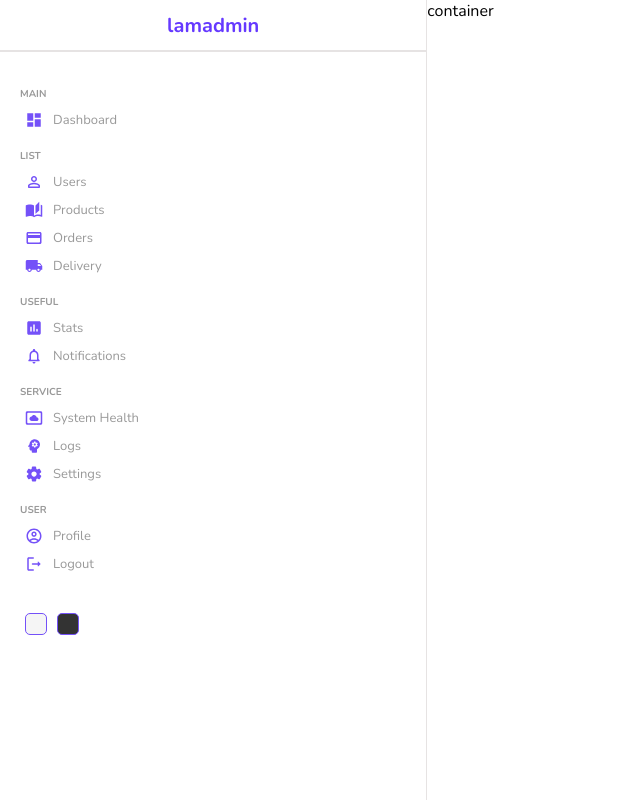
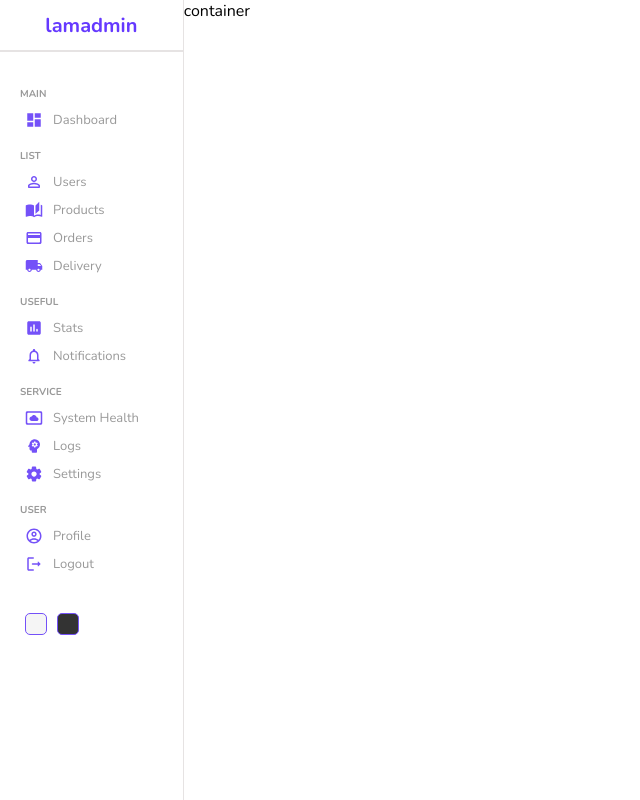
Before and after one commit to Havold/library-manager-web, a React (Create React App) app: page / in a window 1280 px wide. Shown: the whole page, without its empty margins (0-640 px from the left). Built offline with nearby package versions, Linux system fonts and the light colour scheme.

Commit message:
Fix bug size Sidebar

```diff
--- a/src/components/sidebar/sidebar.scss
+++ b/src/components/sidebar/sidebar.scss
@@ -13,6 +13,7 @@
             font-size: 20px;
             font-weight: bold;
             color: #6539ff;
+            cursor: pointer;
         }
     }
 
--- a/src/pages/home/home.scss
+++ b/src/pages/home/home.scss
@@ -1,6 +1,6 @@
 .home {
     display: flex;
     .homeContainer {
-        flex: 2;
+        flex: 6;
     }
 }
```
